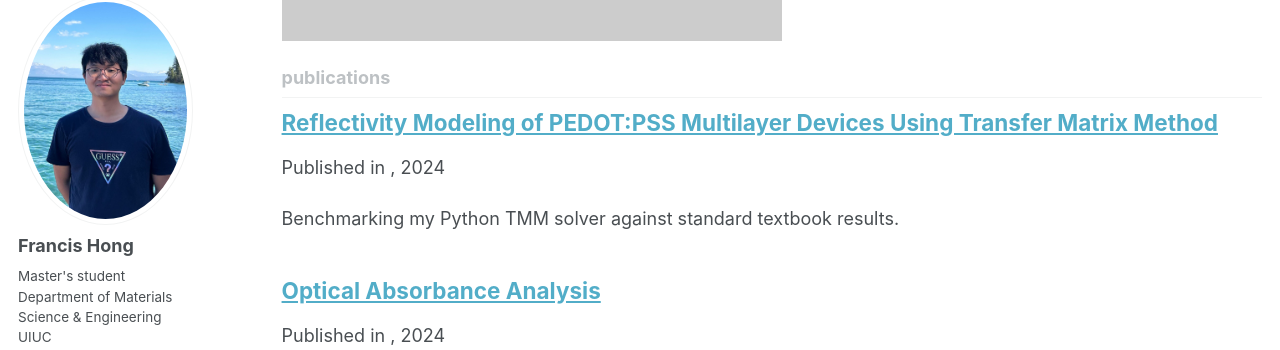
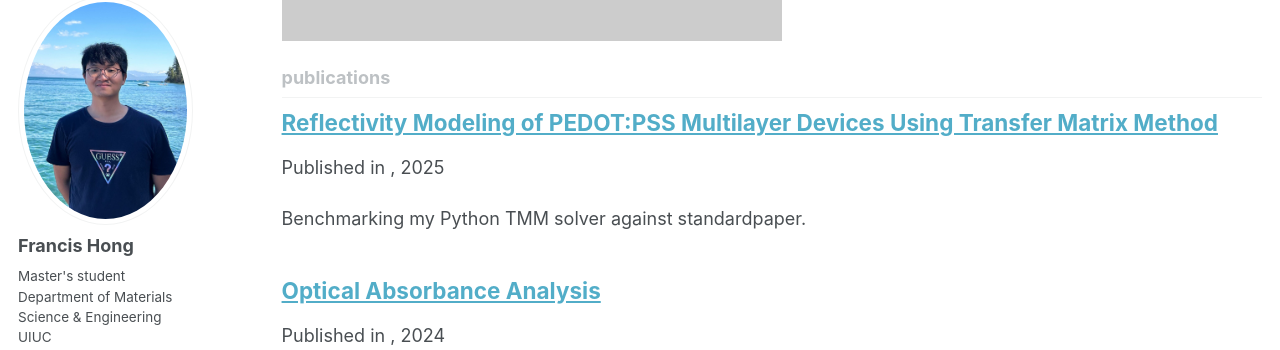
Before and after one commit to Fhong10/flhong03.github-io, a Jekyll site: the page built from _pages/collection-archive.html, in a window 1280 px wide and 900 px high, scrolled down 941 px. Shown: the part 103-453 px from the top of the window. Built offline with Jekyll 4.4.1, drawn with Linux system fonts in a browser that asks for light colours; a script that is not in the unit is left out.

Commit message:
Update 561nm-validation.md

```diff
--- a/_publications/561nm-validation.md
+++ b/_publications/561nm-validation.md
@@ -2,8 +2,7 @@
 title: "Reflectivity Modeling of PEDOT:PSS Multilayer Devices Using Transfer Matrix Method"
 collection: publications
 permalink: /research/project-1/
-excerpt: "Benchmarking my Python TMM solver against standard textbook results."
-date: 2024-01-01
+excerpt: "Benchmarking my Python TMM solver against standardpaper."
 ---
 
 ## Motivation
```
